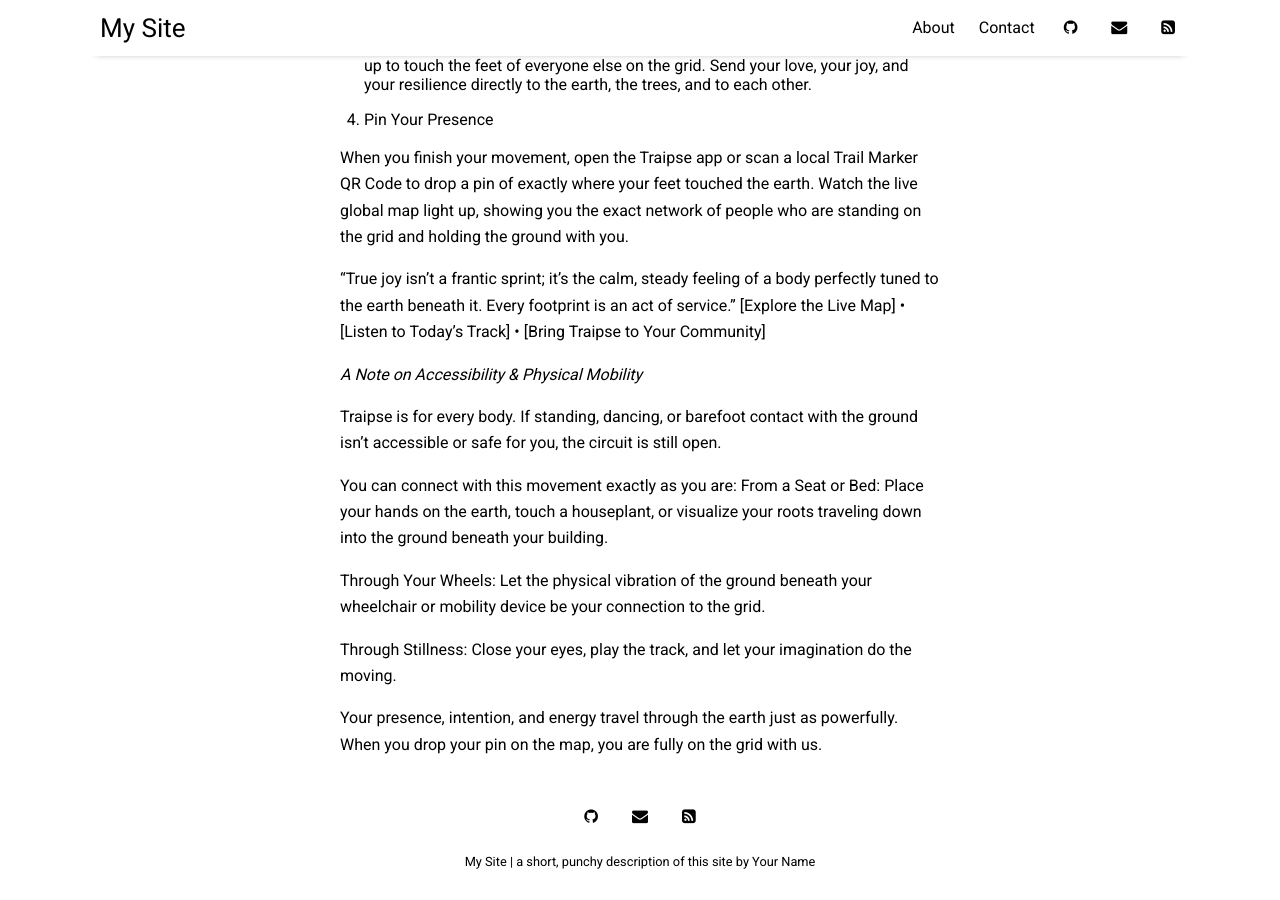
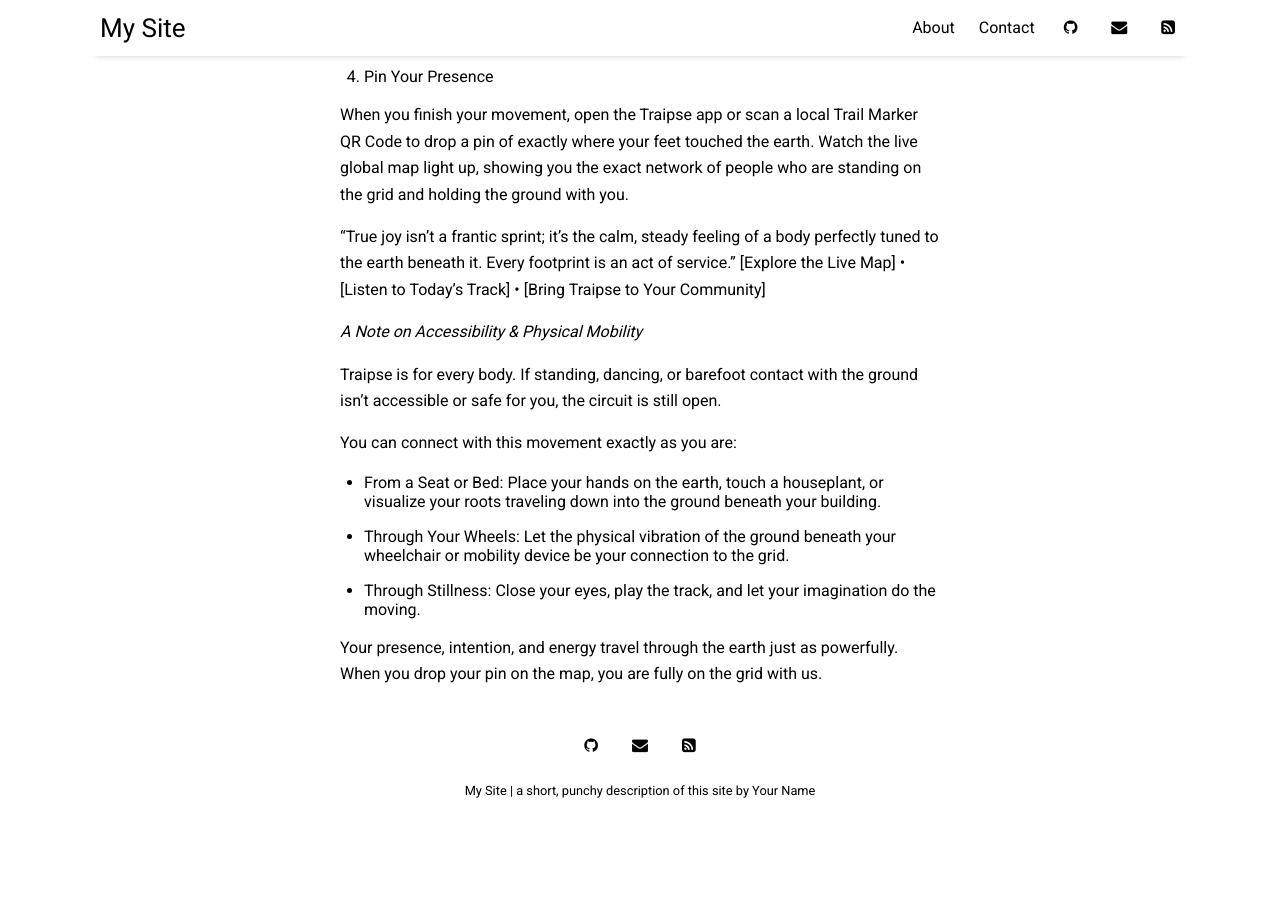
Before and after one commit to annanamae/traipse, a Jekyll site: the page built from pages/about.md, in a window 1280 px wide and 900 px high, scrolled down 1096 px. Built offline with Jekyll 4.4.1, drawn with Linux system fonts in a browser that asks for light colours; nearby versions of some CDN libraries; after the commit the page ends 1925 px from its top, so only the background shows below that.

Commit message:
Update about.md

```diff
--- a/pages/about.md
+++ b/pages/about.md
@@ -34,15 +32,14 @@
 [Explore the Live Map] • [Listen to Today’s Track] • [Bring Traipse to Your Community]
 
 
+
 _A Note on Accessibility & Physical Mobility_
 
 Traipse is for every body. If standing, dancing, or barefoot contact with the ground isn't accessible or safe for you, the circuit is still open.
 
 You can connect with this movement exactly as you are:
-From a Seat or Bed: Place your hands on the earth, touch a houseplant, or visualize your roots traveling down into the ground beneath your building.
-
-Through Your Wheels: Let the physical vibration of the ground beneath your wheelchair or mobility device be your connection to the grid.
-
-Through Stillness: Close your eyes, play the track, and let your imagination do the moving.
+- From a Seat or Bed: Place your hands on the earth, touch a houseplant, or visualize your roots traveling down into the ground beneath your building.
+- Through Your Wheels: Let the physical vibration of the ground beneath your wheelchair or mobility device be your connection to the grid.
+- Through Stillness: Close your eyes, play the track, and let your imagination do the moving.
 
 Your presence, intention, and energy travel through the earth just as powerfully. When you drop your pin on the map, you are fully on the grid with us.
```
Also changed, not shown: other parts of pages/about.md (+2 -4 lines).
